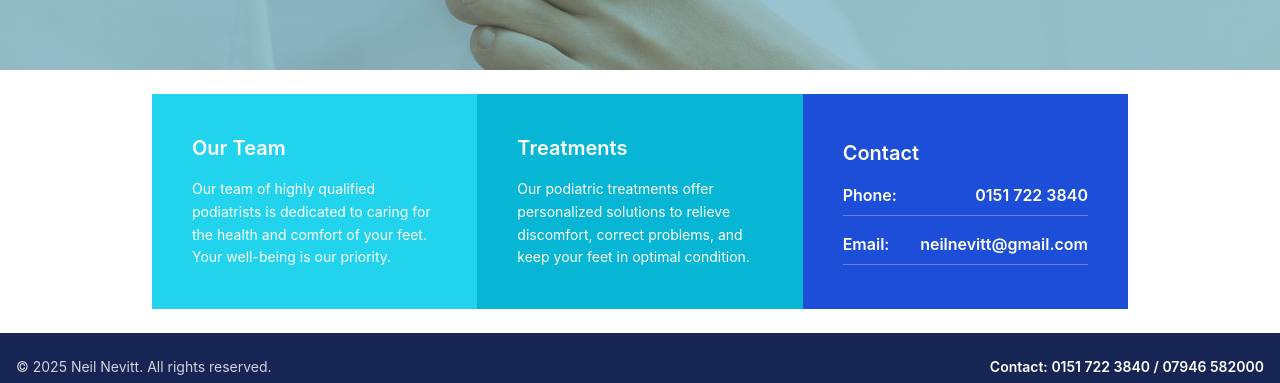
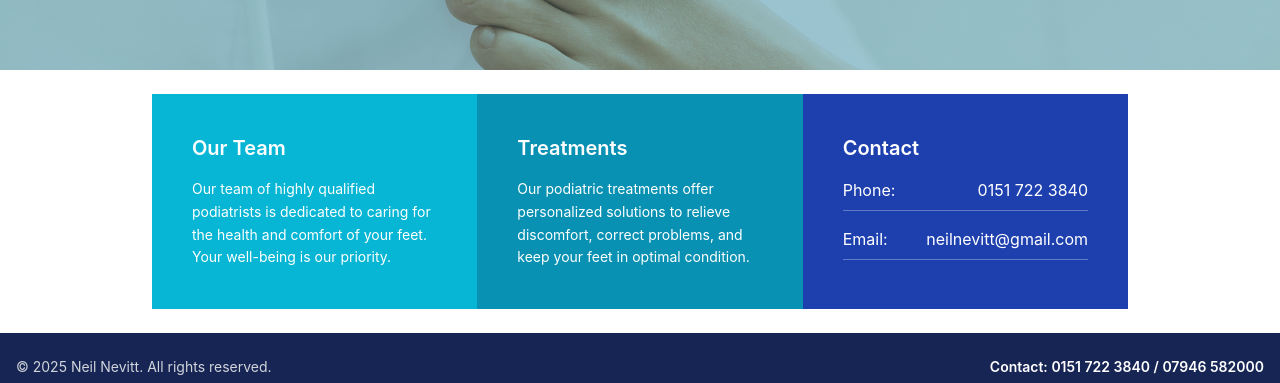
Before and after one commit to jacobadam/nn-podiatry, a React (Create React App) app: page / in a window 1280 px wide. Shown: the part 474-857 px from the top of the page. Built offline with nearby package versions, Linux system fonts and the light colour scheme; no server answers.

Commit message:
update style, update h tags and add aria label

```diff
--- a/src/Home.js
+++ b/src/Home.js
@@ -13,6 +13,7 @@ export default function Home() {
           style={{
             backgroundImage: "url('/homepage-image.webp')",
           }}
+          aria-label="A podiatrist providing foot care to a patient."
         ></div>
 
         {/* Blue Overlay */}
@@ -20,9 +21,9 @@ export default function Home() {
 
         {/* Hero Content */}
         <div className="relative z-10 flex flex-col items-center text-center md:items-end md:text-right px-6 md:px-16 lg:px-24 ml-auto">
-          <h4 className="tracking-wide text-white text-sm font-semibold md:text-base mb-4">
+          <h2 className="tracking-wide text-white text-sm font-semibold md:text-base mb-4">
             Over 40 Years of Experience in Podiatry
-          </h4>
+          </h2>
 
           <h1 className="text-white font-bold text-4xl md:text-5xl lg:text-6xl leading-tight mb-4">
             Neil Nevitt
@@ -44,36 +45,36 @@ export default function Home() {
       </section>
 
       {/* Info Cards */}
-      <section className="w-full bg-white flex-grow md:flex md:items-center">
+      <section className="w-full bg-white flex-grow md:flex md:items-stretch">
         <div className="max-w-screen-lg mx-auto w-full grid grid-cols-1 md:grid-cols-3 md:p-6 text-center lg:text-left">
-          <div className="bg-cyan-400 text-white p-6 md:p-10 flex flex-col justify-center">
-            <h5 className="text-xl font-semibold mb-4">Our Team</h5>
-            <p className="text-sm leading-relaxed">
+          <div className="bg-cyan-500 text-white p-6 md:p-10 flex flex-col">
+            <h2 className="text-xl font-semibold mb-4">Our Team</h2>
+            <p className="text-sm leading-relaxed flex-grow">
               Our team of highly qualified podiatrists is dedicated to caring
               for the health and comfort of your feet. Your well-being is our
               priority.
             </p>
           </div>
 
-          <div className="bg-cyan-500 text-white p-6 md:p-10 flex flex-col justify-center">
-            <h5 className="text-xl font-semibold mb-4">Treatments</h5>
-            <p className="text-sm leading-relaxed">
+          <div className="bg-cyan-600 text-white p-6 md:p-10 flex flex-col">
+            <h2 className="text-xl font-semibold mb-4">Treatments</h2>
+            <p className="text-sm leading-relaxed flex-grow">
               Our podiatric treatments offer personalized solutions to relieve
               discomfort, correct problems, and keep your feet in optimal
               condition.
             </p>
           </div>
 
-          <div className="bg-blue-700 text-white p-6 lg:p-10 flex flex-col justify-center">
-            <h5 className="text-xl font-semibold mb-4">Contact</h5>
-            <ul className="space-y-4">
+          <div className="bg-blue-800 text-white p-6 md:p-10 flex flex-col">
+            <h2 className="text-xl font-semibold mb-4">Contact</h2>
+            <ul className="space-y-4 flex-grow">
               <li className="flex flex-col lg:flex-row lg:justify-between border-b border-white/30 pb-2">
-                <span className="font-semibold">Phone:</span>
-                <p className="lg:text-right font-semibold">0151 722 3840</p>
+                <span className="font-normal">Phone:</span>
+                <p className="lg:text-right font-normal">0151 722 3840</p>
               </li>
               <li className="flex flex-col lg:flex-row lg:justify-between border-b border-white/30 pb-2">
-                <span className="font-semibold">Email:</span>
-                <p className="lg:text-right break-words font-semibold">
+                <span className="font-normal">Email:</span>
+                <p className="lg:text-right break-words font-normal">
                   neilnevitt@gmail.com
                 </p>
               </li>
```
